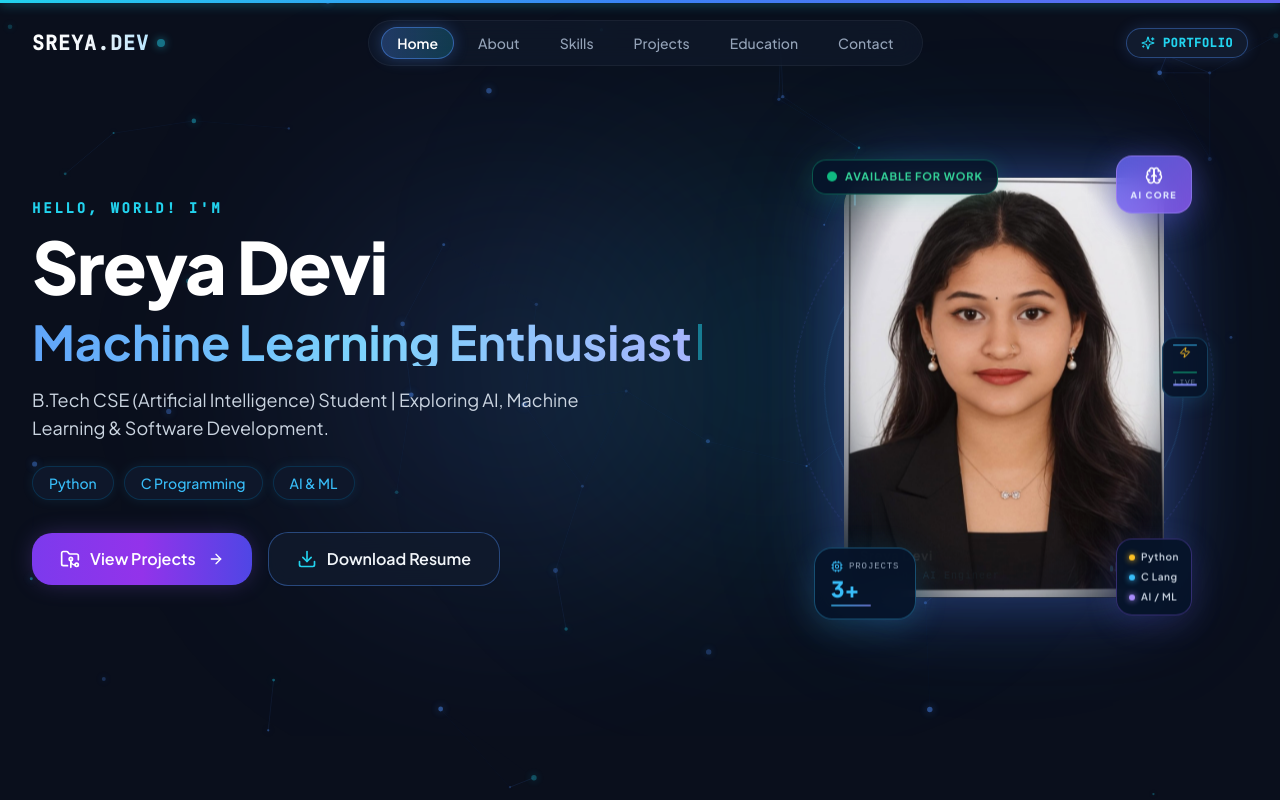
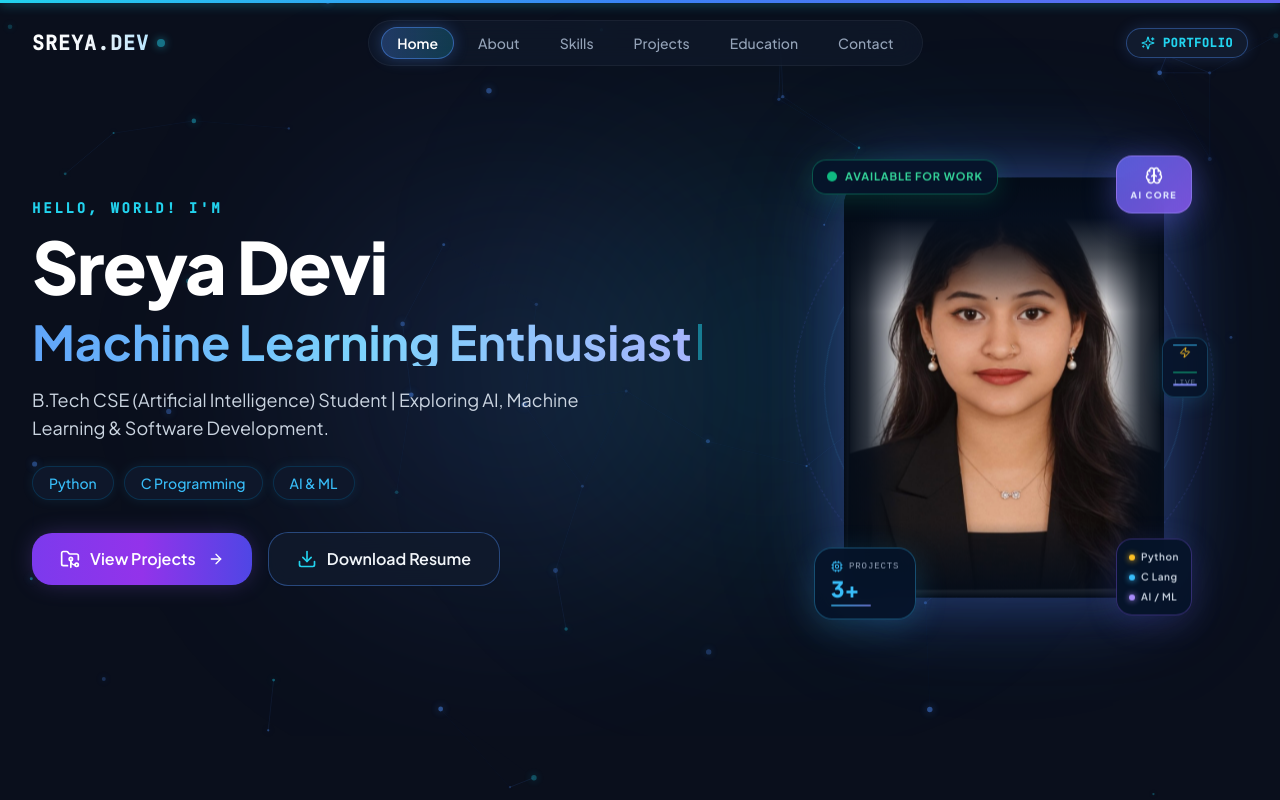
Before and after one commit to sreyadevi2008-ux/sreyadevi.A.Suresh, a React (Vite) app: page / in a window 1280 px wide. Shown: the top 800 px of the page. Built offline with nearby package versions, Linux system fonts and the light colour scheme.

Commit message:
Directional dark overlays cover white edges without touching face

```diff
--- a/src/sections/Hero.jsx
+++ b/src/sections/Hero.jsx
@@ -291,14 +291,14 @@ FEATURED PROJECTS
                   background: 'linear-gradient(160deg, #040c18 0%, #071122 50%, #060d1a 100%)',
                 }}
               >
-                {/* AI grid pattern behind image */}
+                {/* AI grid pattern */}
                 <div style={{
                   position: 'absolute', inset: 0, zIndex: 0, opacity: 0.06,
                   backgroundImage: 'linear-gradient(rgba(56,189,248,0.8) 1px, transparent 1px), linear-gradient(90deg, rgba(56,189,248,0.8) 1px, transparent 1px)',
                   backgroundSize: '28px 28px',
                 }} />
 
-                {/* Profile image — natural colours, masked to hide white bg edges */}
+                {/* Profile image — untouched, natural colours */}
                 <img
                   src="/profile.jpg"
                   alt="Sreya Devi"
@@ -307,41 +307,33 @@ FEATURED PROJECTS
                     width: '100%', height: '100%',
                     objectFit: 'cover', objectPosition: 'center top',
                     filter: 'brightness(1.05) contrast(1.03) saturate(1.05)',
-                    /* Tight elliptical mask: face/shoulders fully visible,
-                       white passport border fades into the dark card bg   */
-                    maskImage: `radial-gradient(
-                      ellipse 80% 92% at 50% 42%,
-                      black 0%,
-                      black 52%,
-                      rgba(0,0,0,0.92) 62%,
-                      rgba(0,0,0,0.65) 73%,
-                      rgba(0,0,0,0.25) 85%,
-                      transparent 100%
-                    )`,
-                    WebkitMaskImage: `radial-gradient(
-                      ellipse 80% 92% at 50% 42%,
-                      black 0%,
-                      black 52%,
-                      rgba(0,0,0,0.92) 62%,
-                      rgba(0,0,0,0.65) 73%,
-                      rgba(0,0,0,0.25) 85%,
-                      transparent 100%
-                    )`,
                   }}
                 />
 
-                {/* Dark vignette overlay — burns the remaining white edges to dark */}
+                {/* ── Targeted edge overlays — cover ONLY the white background areas ── */}
+                {/* Top: covers white above head */}
                 <div style={{
-                  position: 'absolute', inset: 0, zIndex: 2, pointerEvents: 'none',
-                  background: `
-                    radial-gradient(
-                      ellipse 90% 95% at 50% 42%,
-                      transparent 50%,
-                      rgba(4,12,24,0.45) 72%,
-                      rgba(4,12,24,0.85) 88%,
-                      rgba(4,12,24,0.98) 100%
-                    )
-                  `,
+                  position: 'absolute', top: 0, left: 0, right: 0, height: '32%', zIndex: 2,
+                  background: 'linear-gradient(to bottom, #040c18 0%, #060f1e 30%, rgba(4,12,24,0.7) 60%, transparent 100%)',
+                  pointerEvents: 'none',
+                }} />
+                {/* Left: covers white strip left of hair */}
+                <div style={{
+                  position: 'absolute', top: 0, left: 0, bottom: 0, width: '18%', zIndex: 2,
+                  background: 'linear-gradient(to right, #040c18 0%, rgba(4,12,24,0.8) 40%, transparent 100%)',
+                  pointerEvents: 'none',
+                }} />
+                {/* Right: covers white strip right of hair */}
+                <div style={{
+                  position: 'absolute', top: 0, right: 0, bottom: 0, width: '18%', zIndex: 2,
+                  background: 'linear-gradient(to left, #040c18 0%, rgba(4,12,24,0.8) 40%, transparent 100%)',
+                  pointerEvents: 'none',
+                }} />
+                {/* Bottom: subtle fade for bottom white edge */}
+                <div style={{
+                  position: 'absolute', bottom: 0, left: 0, right: 0, height: '18%', zIndex: 2,
+                  background: 'linear-gradient(to top, #040c18 0%, rgba(4,12,24,0.5) 50%, transparent 100%)',
+                  pointerEvents: 'none',
                 }} />
 
                 {/* AI scan line sweep */}
```
